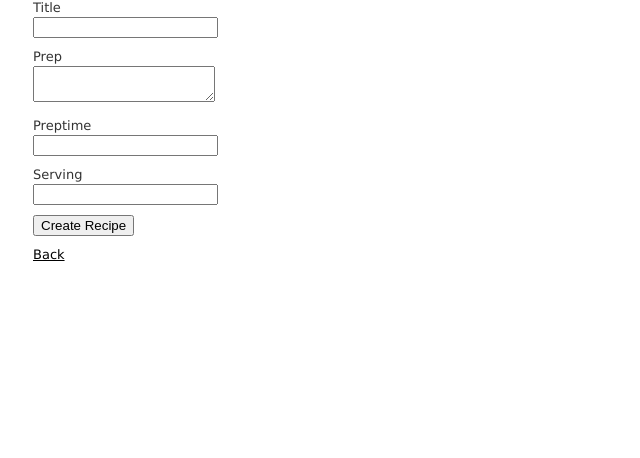
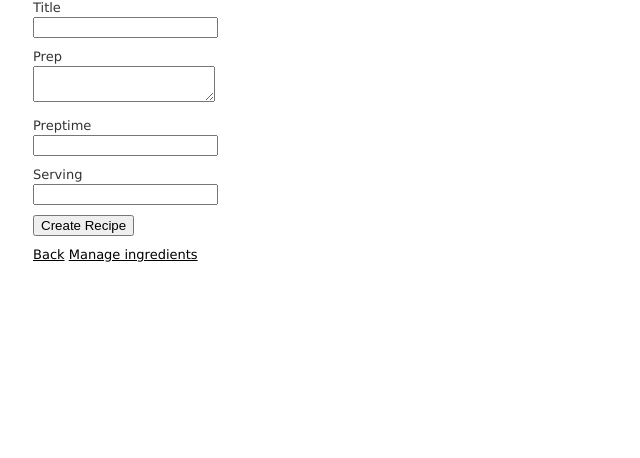
Before and after one commit to barea/MyFridgeRecipe, a Rails app: page /recipes/new in a window 1280 px wide. Shown: the part 69-527 px from the top of the page, without its empty margins (0-640 px from the left). Run offline with Rails 7, Linux system fonts and the light colour scheme; the visitor is signed in with stand-in values (Sample User, id 1); data that the repository does not hold is empty; style sheets or scripts are compiled from the project's sources.

Commit message:
Add manage ingredients

```diff
--- a/app/views/recipes/new.html.erb
+++ b/app/views/recipes/new.html.erb
@@ -3,3 +3,4 @@
 <%= render 'form', recipe: @recipe %>
 
 <%= link_to 'Back', recipes_path %>
+<%= link_to 'Manage ingredients', ingredients_path %>
```
Also changed, not shown: app/controllers/recipes_controller.rb (line endings or trailing spaces).
